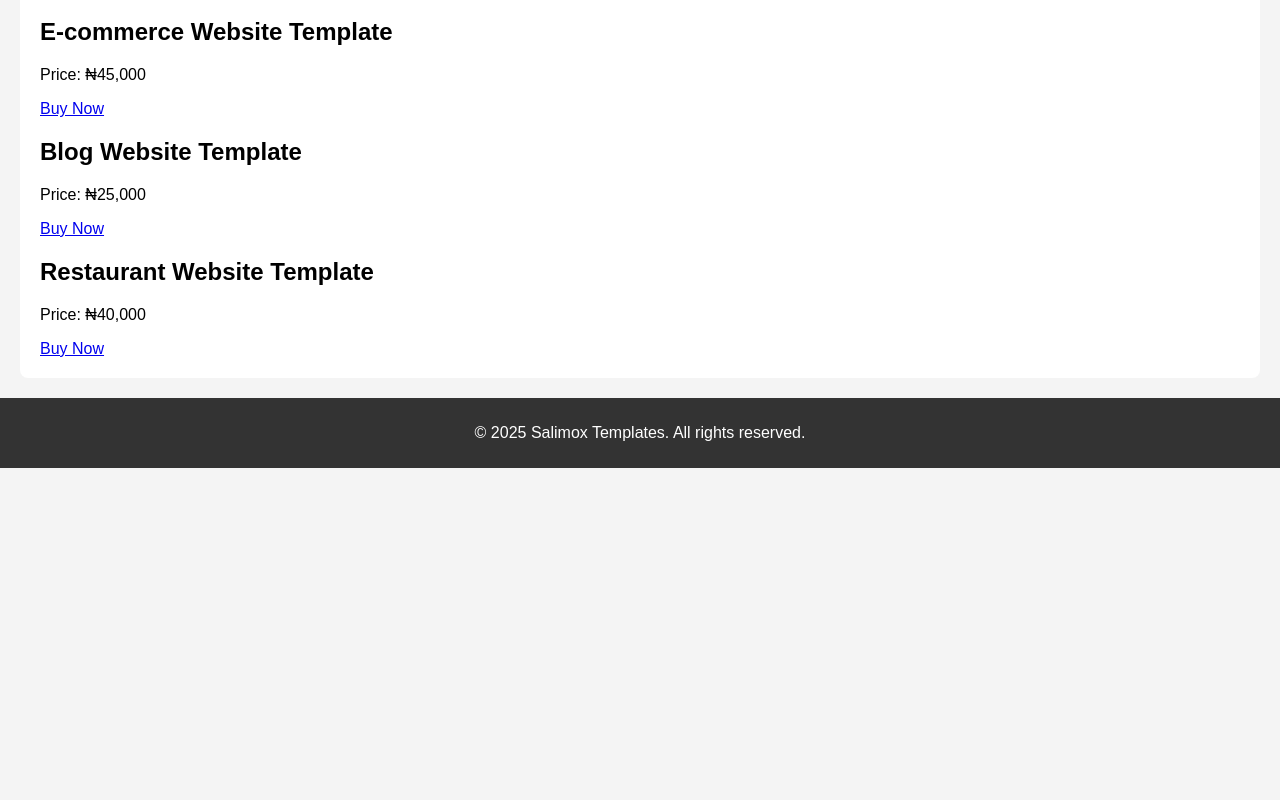
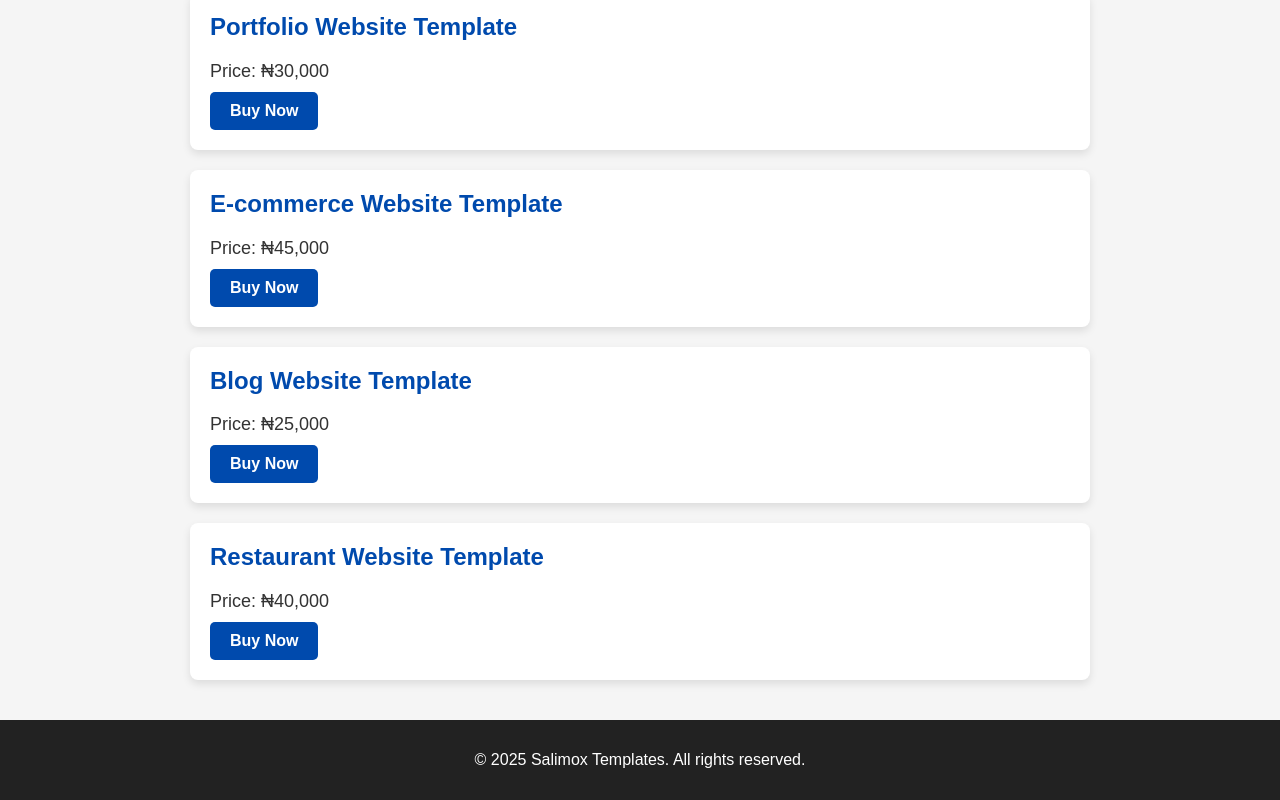
Before and after one commit to inofomoh9/Salimox-website-, a plain HTML site: page templates.html in a window 1280 px wide. Shown: the part 519-1319 px from the top of the page. Before the commit the page ends 987 px from the top, so only its background shows below. Drawn offline with Linux system fonts and the light colour scheme.

Commit message:
Add files via upload

```diff
--- a/style.css
+++ b/style.css
@@ -1,45 +1,71 @@
+
 body {
-    font-family: Arial, sans-serif;
-    margin: 0;
-    padding: 0;
-    background: #f4f4f4;
+  font-family: Arial, sans-serif;
+  margin: 0;
+  background-color: #f5f5f5;
+  color: #333;
 }
+
 header {
-    background: #333;
-    color: white;
-    padding: 10px 0;
-    text-align: center;
+  background-color: #004aad;
+  color: white;
+  padding: 15px 20px;
+  text-align: center;
 }
-nav a {
-    color: white;
-    margin: 0 10px;
-    text-decoration: none;
+
+header nav a {
+  color: white;
+  margin: 0 15px;
+  text-decoration: none;
+  font-weight: bold;
 }
-nav a:hover {
-    text-decoration: underline;
+
+header nav a:hover {
+  text-decoration: underline;
 }
-.hero {
-    background: #0099ff;
-    color: white;
-    padding: 60px 20px;
-    text-align: center;
+
+.templates {
+  max-width: 900px;
+  margin: 30px auto;
+  padding: 0 20px;
 }
-.btn {
-    background: white;
-    color: #0099ff;
-    padding: 10px 20px;
-    text-decoration: none;
-    border-radius: 5px;
+
+.template {
+  background-color: white;
+  border-radius: 8px;
+  padding: 20px;
+  margin-bottom: 20px;
+  box-shadow: 0 4px 8px rgba(0,0,0,0.1);
 }
-.services, section {
-    padding: 20px;
-    background: white;
-    margin: 20px;
-    border-radius: 8px;
+
+.template h2 {
+  margin-top: 0;
+  color: #004aad;
 }
+
+.template p {
+  font-size: 18px;
+  margin: 10px 0;
+}
+
+.template a {
+  display: inline-block;
+  padding: 10px 20px;
+  background-color: #004aad;
+  color: white;
+  border-radius: 5px;
+  text-decoration: none;
+  font-weight: bold;
+}
+
+.template a:hover {
+  background-color: #003075;
+}
+
 footer {
-    background: #333;
-    color: white;
-    text-align: center;
-    padding: 10px;
+  text-align: center;
+  padding: 15px 0;
+  background-color: #222;
+  color: white;
+  margin-top: 40px;
 }
```
